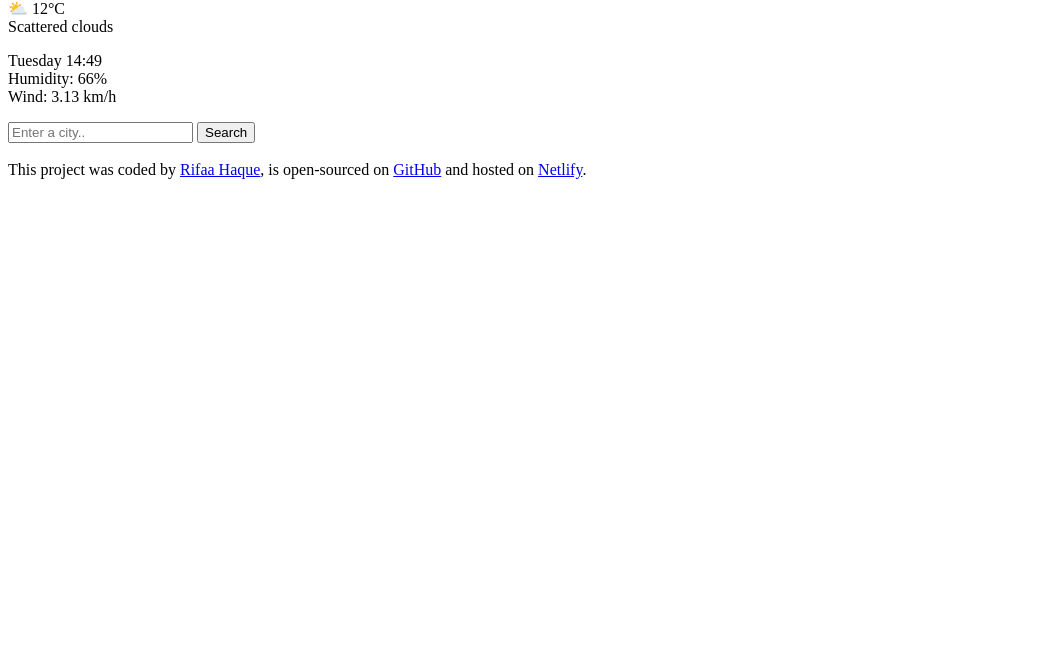
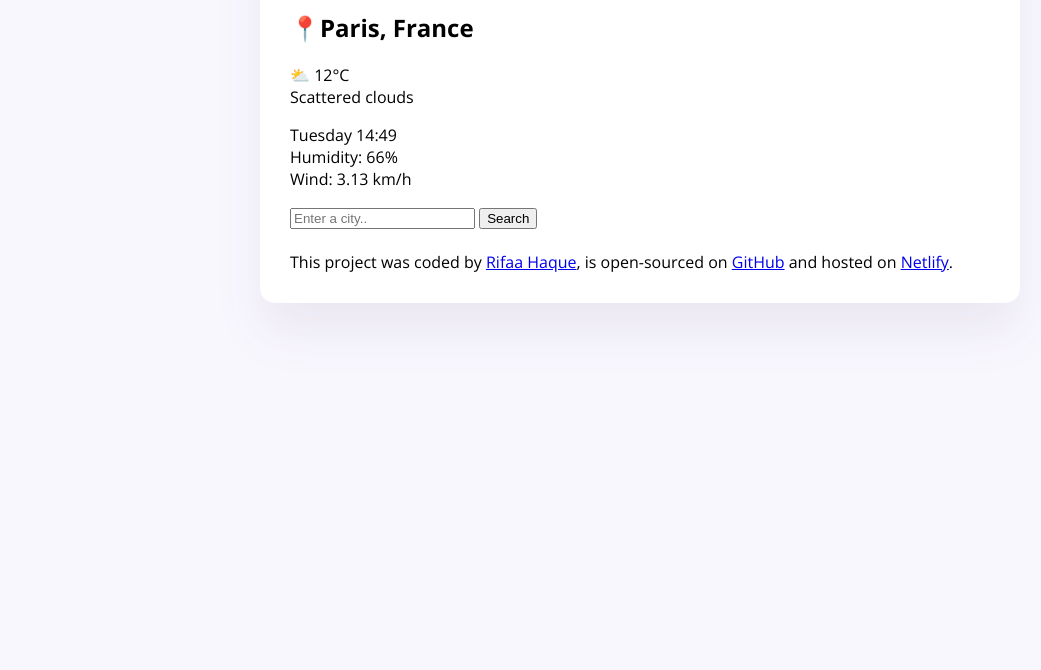
Before and after one commit to Rifaa-Haque/Official-WeatherApp, a plain HTML site: page index.html in a window 1280 px wide. Shown: the part 130-800 px from the top of the page, without its empty margins (0-1041 px from the left). Drawn offline with nearby package versions, Linux system fonts and the light colour scheme.

Commit message:
Styled main container and added custom font

```diff
--- a/index.html
+++ b/index.html
@@ -3,9 +3,17 @@
   <head>
     <meta charset="UTF-8" />
     <meta name="viewport" content="width=device-width, initial-scale=1.0" />
+    <link rel="preconnect" href="https://fonts.googleapis.com" />
+    <link rel="preconnect" href="https://fonts.gstatic.com" crossorigin />
+    <link
+      href="https://fonts.googleapis.com/css2?family=Open+Sans:ital,wght@0,300..800;1,300..800&display=swap"
+      rel="stylesheet"
+    />
+    <link rel="stylesheet" href="src/style.css" />
     <title>Official WeatherApp</title>
   </head>
   <body>
+    <div class="app">
       <header>
         <h1>Today's weather ⛅</h1>
       </header>
@@ -32,8 +40,8 @@
       <br />
       <footer>
         This project was coded by
-      <a href="https://github.com/Rifaa-Haque" target="_blank"> Rifaa Haque</a>,
-      is open-sourced on
+        <a href="https://github.com/Rifaa-Haque" target="_blank"> Rifaa Haque</a
+        >, is open-sourced on
         <a
           href="https://github.com/Rifaa-Haque/Official-WeatherApp"
           target="_blank"
@@ -45,5 +53,6 @@
           Netlify</a
         >.
       </footer>
+    </div>
   </body>
 </html>
--- /dev/null
+++ b/src/style.css
@@ -0,0 +1,12 @@
+body {
+  background-color: #f9f7fe;
+  font-family: "Open Sans", sans-serif;
+}
+.app {
+  background-color: white;
+  max-width: 700px;
+  margin: 50px auto;
+  padding: 5px 30px 30px 30px;
+  box-shadow: 0 30px 50px rgba(65, 50, 100, 0.08);
+  border-radius: 15px;
+}
```
Lines whose indentation alone changed are shown as unchanged.
